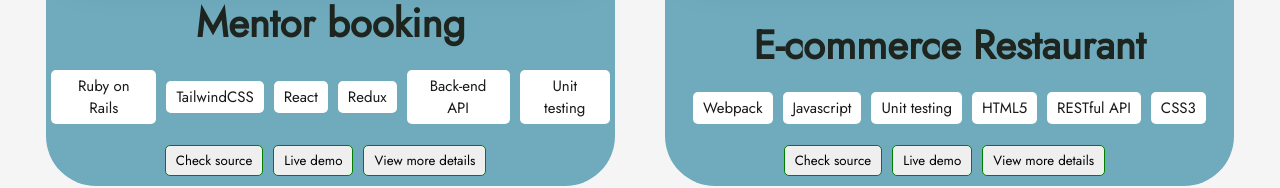
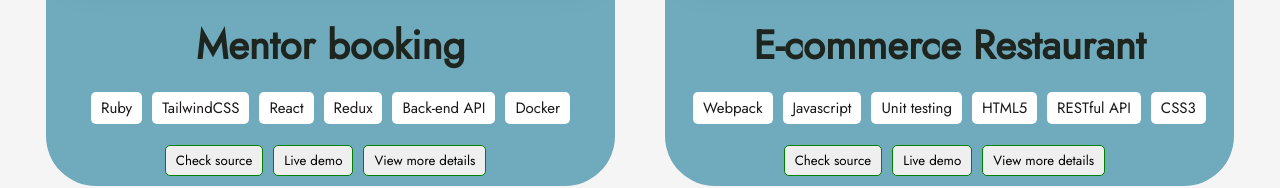
Before and after one commit to hakichris/Christian-portfolio, a React (Create React App) app: page /Project in a window 1280 px wide. Shown: the part 653-841 px from the top of the page. Built offline with nearby package versions, Linux system fonts and the light colour scheme.

Commit message:
Update Projects.jsx

```diff
--- a/src/components/Projects.jsx
+++ b/src/components/Projects.jsx
@@ -17,7 +17,7 @@ const ProjectCards = () => {
       id: '1',
       image: mentorimage,
       title: 'Mentor booking',
-      stacks: ['Ruby on Rails', 'TailwindCSS', 'React', 'Redux', 'Back-end API', 'Unit testing'],
+      stacks: ['Ruby', 'TailwindCSS', 'React', 'Redux', 'Back-end API', 'Docker'],
       explanation: 'Mentor-booking app helps juniors to book meetings and connect with seniors mentors in a specific stack. I designed the back-end API using ruby and also works on reservation for users.',
       link: ['https://github.com/hienphan0111/Mentor-front-end-app', 'https://mentor-app-qxn4.onrender.com/'],
 
@@ -86,7 +86,7 @@ const ProjectCards = () => {
           {cards.map((card) => (
             <div key={card.id} id={card.id} className="card">
               <div className="imgbox" data-aos="fade-down-left">
-                <img src={card.image} alt="cardimage" className="cardimage" />
+                <img src={card.image} alt="cardimage" className="cardimage" loading="lazy" />
               </div>
               <div className="card-content">
                 <h1 className="title">{card.title}</h1>
```
